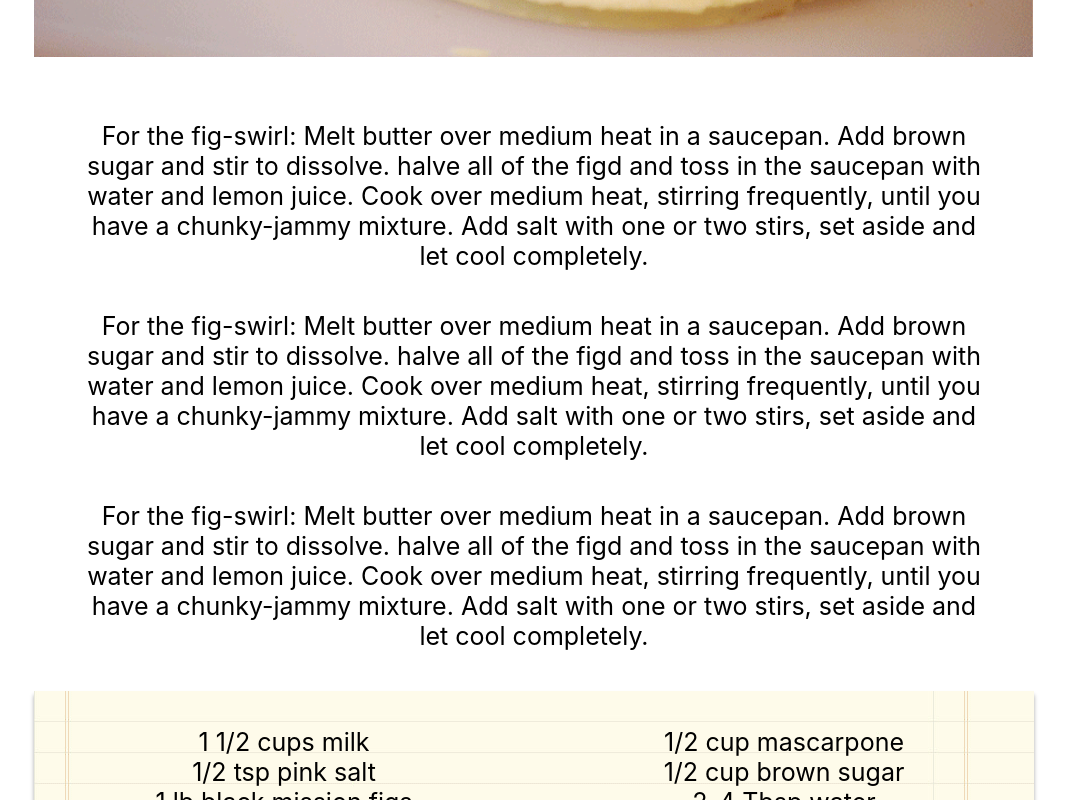
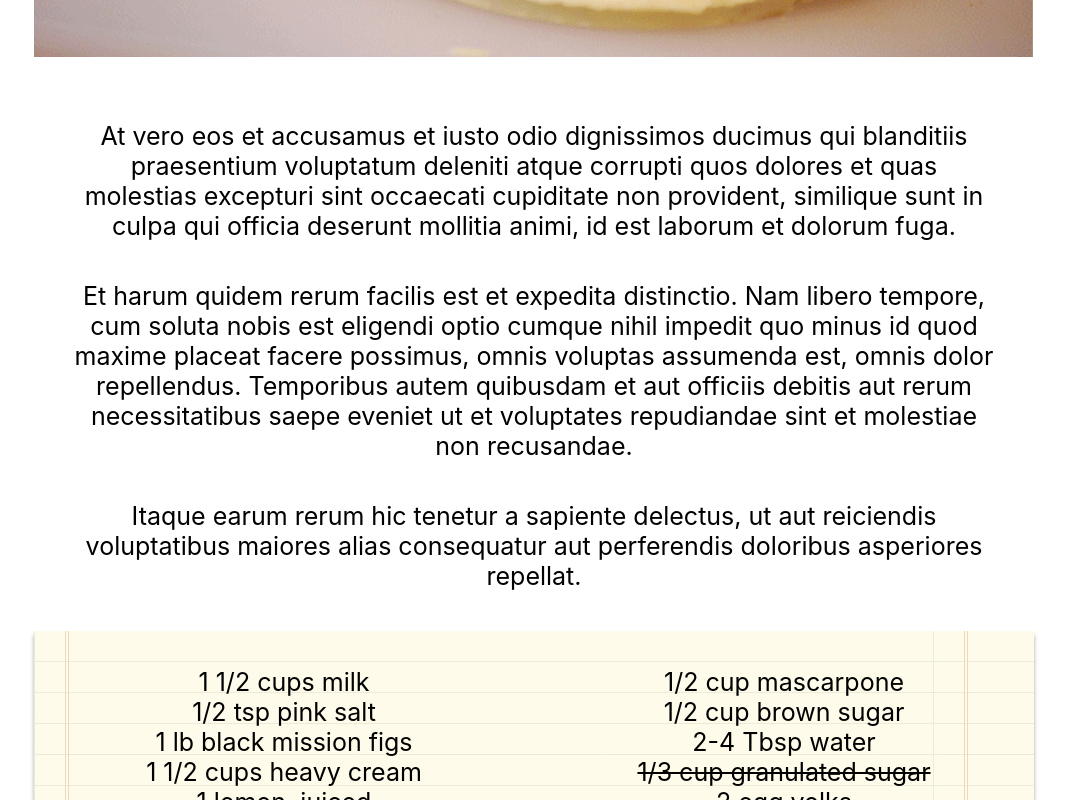
Before and after one commit to justin-w-soto/chocoreacto, a React (Create React App) app: page / in a window 1280 px wide. Shown: the part 960-1760 px from the top of the page, without its empty margins (106-1173 px from the left). Built offline with nearby package versions, Linux system fonts and the light colour scheme.

Commit message:
ok it finally accepts me

```diff
--- a/src/App.js
+++ b/src/App.js
@@ -2,12 +2,12 @@
 import React from 'react';
 import './App.css';
 import Header from './Header.js';
-import Body from './Body.js';
+import Main from './Main.js';
 function App() {
   return (
     <div className="App">
       <Header />
-      <Body />
+      <Main />
     </div>
 
   );
--- a/src/Body.js
+++ b/src/Main.js
@@ -1,6 +1,6 @@
 import React, { Component } from 'react';
 
-import './Body.css';
+import './Main.css';
 
 import print from './assets/print-icon.png';
 import pizza from './assets/choco-pizza.png';
@@ -25,9 +25,16 @@
             </section>
             <section className="main-section">
 <section className="p-section">
-<p>For the fig-swirl: Melt butter over medium heat in a saucepan. Add brown sugar and stir to dissolve. halve all of the figd and toss in the saucepan with water and lemon juice. Cook over medium heat, stirring frequently, until you have a chunky-jammy mixture. Add salt with one or two stirs, set aside and let cool completely.</p>
-<p>For the fig-swirl: Melt butter over medium heat in a saucepan. Add brown sugar and stir to dissolve. halve all of the figd and toss in the saucepan with water and lemon juice. Cook over medium heat, stirring frequently, until you have a chunky-jammy mixture. Add salt with one or two stirs, set aside and let cool completely.</p>
-<p>For the fig-swirl: Melt butter over medium heat in a saucepan. Add brown sugar and stir to dissolve. halve all of the figd and toss in the saucepan with water and lemon juice. Cook over medium heat, stirring frequently, until you have a chunky-jammy mixture. Add salt with one or two stirs, set aside and let cool completely.</p>
+<p> At vero eos et accusamus et iusto odio dignissimos ducimus qui blanditiis praesentium voluptatum
+    deleniti atque corrupti quos dolores et quas molestias excepturi sint occaecati cupiditate non provident,
+    similique sunt in culpa qui officia deserunt mollitia animi, id est laborum et dolorum fuga.</p>
+<p> Et harum quidem rerum facilis est et expedita distinctio. Nam libero tempore, cum soluta nobis
+    est eligendi optio cumque nihil impedit quo minus id quod maxime placeat facere possimus, omnis
+    voluptas assumenda est, omnis dolor repellendus. Temporibus autem quibusdam et aut officiis debitis aut
+    rerum necessitatibus saepe eveniet ut et voluptates repudiandae sint et molestiae non recusandae. </p>
+<p> Itaque earum rerum hic tenetur a sapiente delectus, ut aut reiciendis voluptatibus maiores alias consequatur
+    aut perferendis doloribus asperiores repellat.
+</p>
 </section>
 
 <section className="ingredients">
```
Also changed, not shown: src/Header.js (+15 -4 lines), src/Main.css (renamed from src/Body.css).
